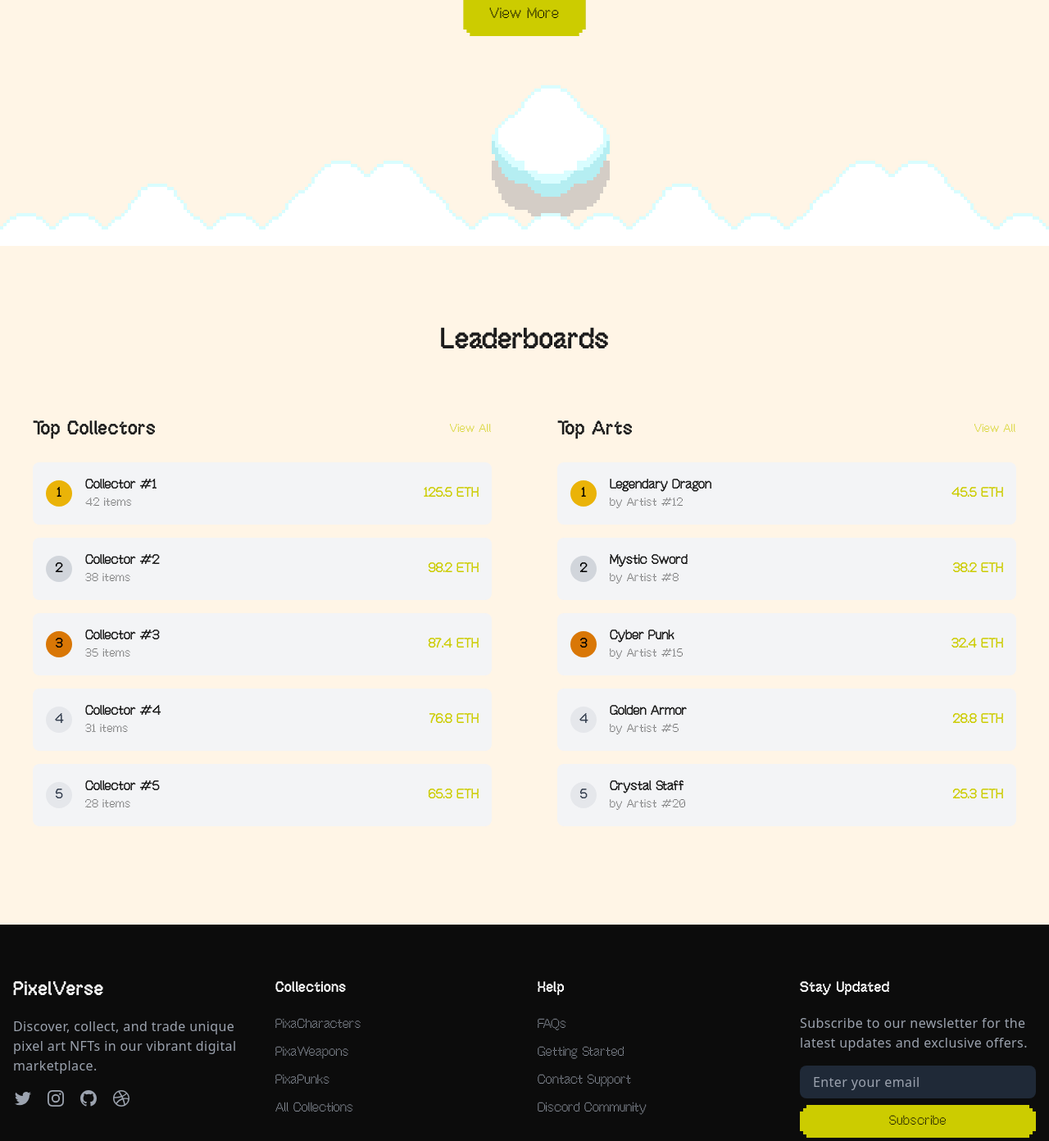
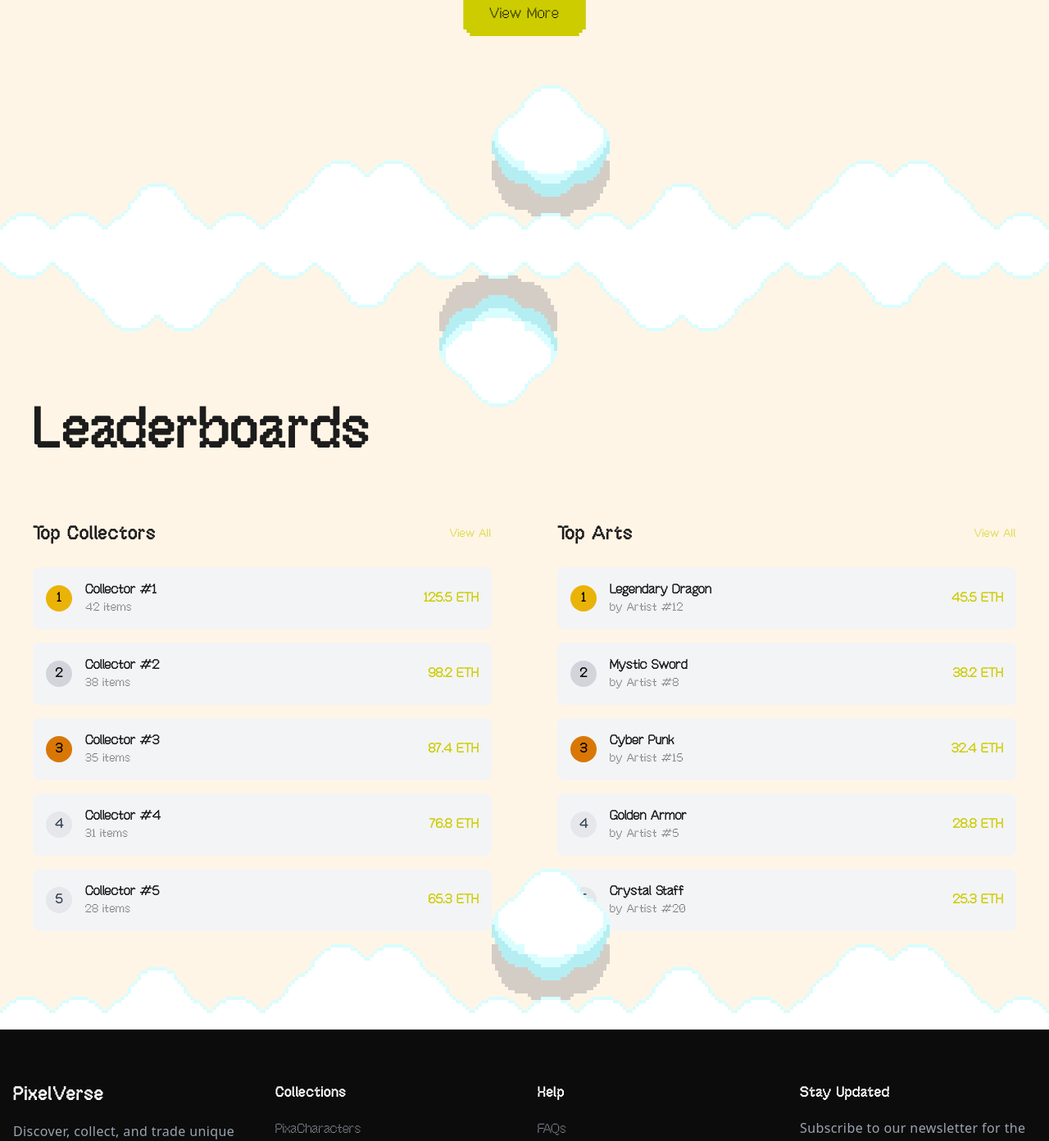
Before and after one commit to heykaran77/pixelVerse, a React (Vite) app: page / in a window 1280 px wide. Shown: the part 3910-5302 px from the top of the page at 82% size. Built offline with nearby package versions, Linux system fonts and the light colour scheme; a web font is replaced by a local one.

Commit message:
leader board

```diff
--- a/src/App.jsx
+++ b/src/App.jsx
@@ -1732,8 +1732,25 @@ const Home = () => {
       </main>
 
       {/* Leaderboards Section */}
-      <div className="container mx-auto px-4 py-24">
-        <h2 className="text-4xl font-bold mb-12 text-center text-light-text dark:text-dark-text">
+      <div className="relative">
+        {/* Top Cloud Frame */}
+        <div
+          className="absolute top-0 left-1/2 -translate-x-1/2 w-screen pointer-events-none"
+          style={{ zIndex: 10 }}
+        >
+          <img
+            src={cloudsTopImg}
+            alt="Cloud Frame"
+            className="w-full"
+            style={{
+              imageRendering: "pixelated",
+              transform: "rotate(180deg)",
+            }}
+          />
+        </div>
+
+        <div className="container mx-auto px-4 py-24 pt-48">
+          <h2 className="text-5xl md:text-7xl font-bold mb-12 text-light-text dark:text-dark-text pl-6">
             Leaderboards
           </h2>
           <div className="grid grid-cols-1 lg:grid-cols-2 gap-8">
@@ -1872,6 +1889,22 @@ const Home = () => {
                 ))}
               </div>
             </div>
+          </div>
+        </div>
+
+        {/* Bottom Cloud Frame */}
+        <div
+          className="absolute bottom-0 left-1/2 -translate-x-1/2 w-screen pointer-events-none"
+          style={{ zIndex: 10 }}
+        >
+          <img
+            src={cloudsTopImg}
+            alt="Bottom Cloud Frame"
+            className="w-full"
+            style={{
+              imageRendering: "pixelated",
+            }}
+          />
         </div>
       </div>
 
```
Lines whose indentation alone changed are shown as unchanged.
